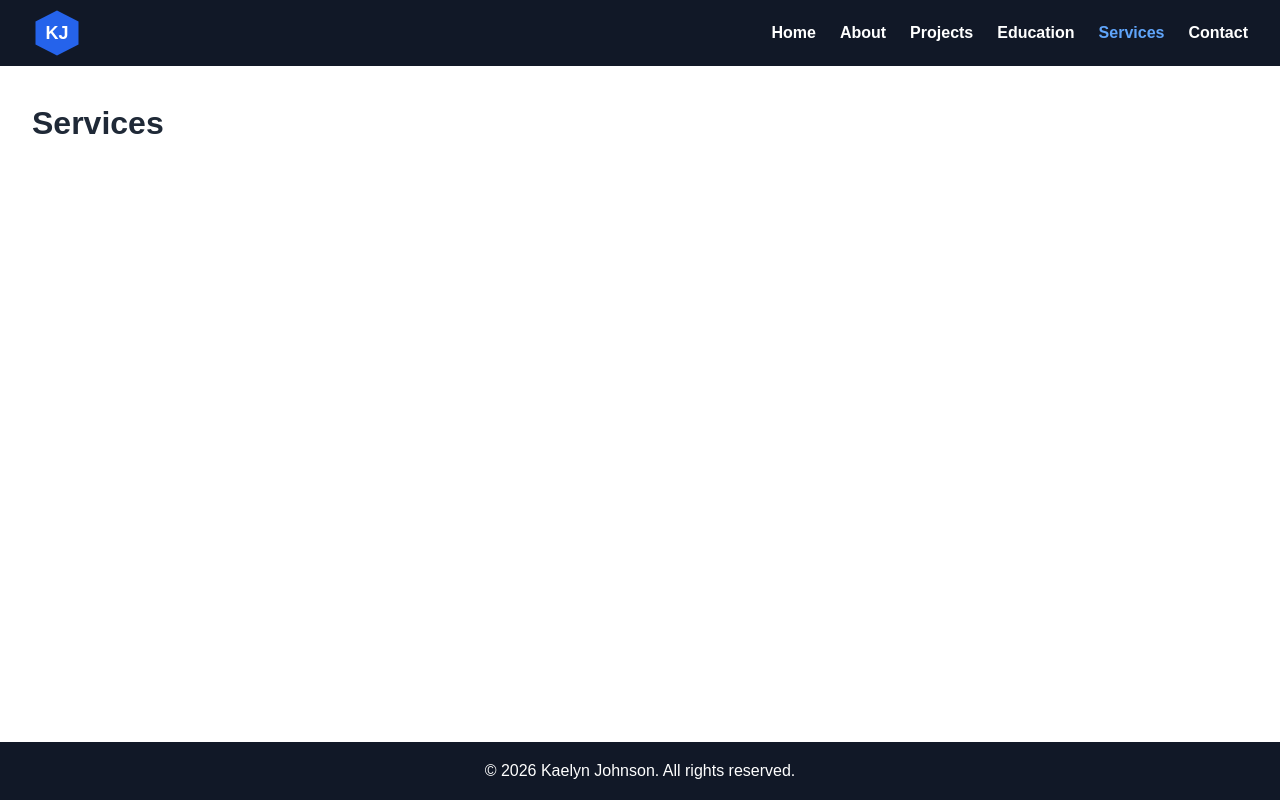
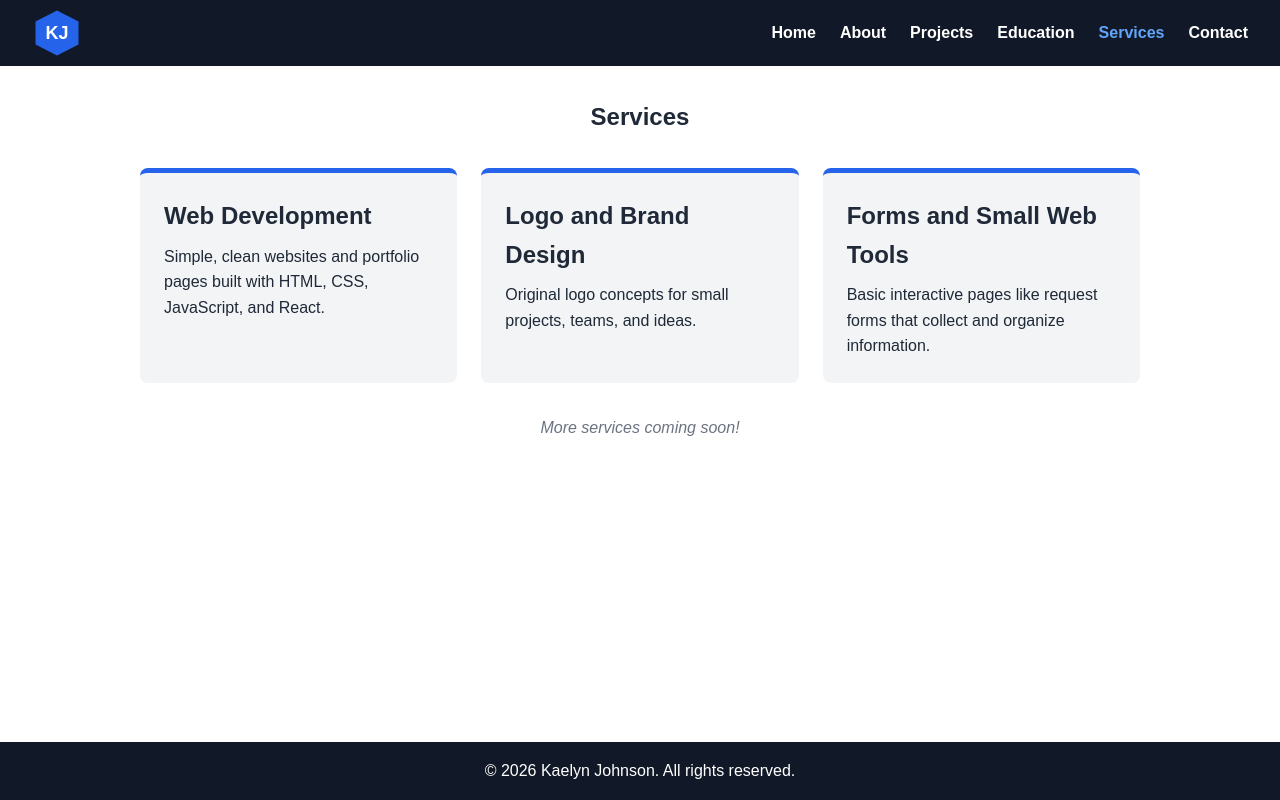
Before and after one commit to kaelynjohnson/kaelyn-portfolio, a React (Vite) app: page /services in a window 1280 px wide. Built offline with nearby package versions, Linux system fonts and the light colour scheme.

Commit message:
Add Services page

```diff
--- a/src/pages/Services.jsx
+++ b/src/pages/Services.jsx
@@ -1,6 +1,37 @@
-// Services.jsx - services page; the full content is added in Step 7
+// Services.jsx - services page with a short list of services and a coming soon note
+// List of services; each one is displayed as a card below
+const serviceList = [
+  {
+    title: 'Web Development',
+    description: 'Simple, clean websites and portfolio pages built with HTML, CSS, JavaScript, and React.',
+  },
+  {
+    title: 'Logo and Brand Design',
+    description: 'Original logo concepts for small projects, teams, and ideas.',
+  },
+  {
+    title: 'Forms and Small Web Tools',
+    description: 'Basic interactive pages like request forms that collect and organize information.',
+  },
+];
+
 function Services() {
-  return <h1>Services</h1>;
+  return (
+    <section className="services">
+      <h1>Services</h1>
+
+      <div className="service-grid">
+        {serviceList.map((service) => (
+          <article className="service-card" key={service.title}>
+            <h2>{service.title}</h2>
+            <p>{service.description}</p>
+          </article>
+        ))}
+      </div>
+
+      <p className="coming-soon">More services coming soon!</p>
+    </section>
+  );
 }
 
 export default Services;
--- a/src/styles/main.css
+++ b/src/styles/main.css
@@ -218,3 +218,38 @@ body {
 .education-card p {
   margin-bottom: 0.25rem;
 }
+
+/* Services page: grid of service cards with a coming soon note */
+.services {
+  max-width: 1000px;
+  margin: 0 auto;
+}
+
+.services h1 {
+  text-align: center;
+  margin-bottom: 2rem;
+}
+
+.service-grid {
+  display: grid;
+  grid-template-columns: repeat(auto-fit, minmax(250px, 1fr));
+  gap: 1.5rem;
+}
+
+.service-card {
+  background-color: #f3f4f6;
+  padding: 1.5rem;
+  border-top: 5px solid #2563eb;
+  border-radius: 8px;
+}
+
+.service-card h2 {
+  margin-bottom: 0.5rem;
+}
+
+.coming-soon {
+  text-align: center;
+  margin-top: 2rem;
+  font-style: italic;
+  color: #6b7280;
+}
```
